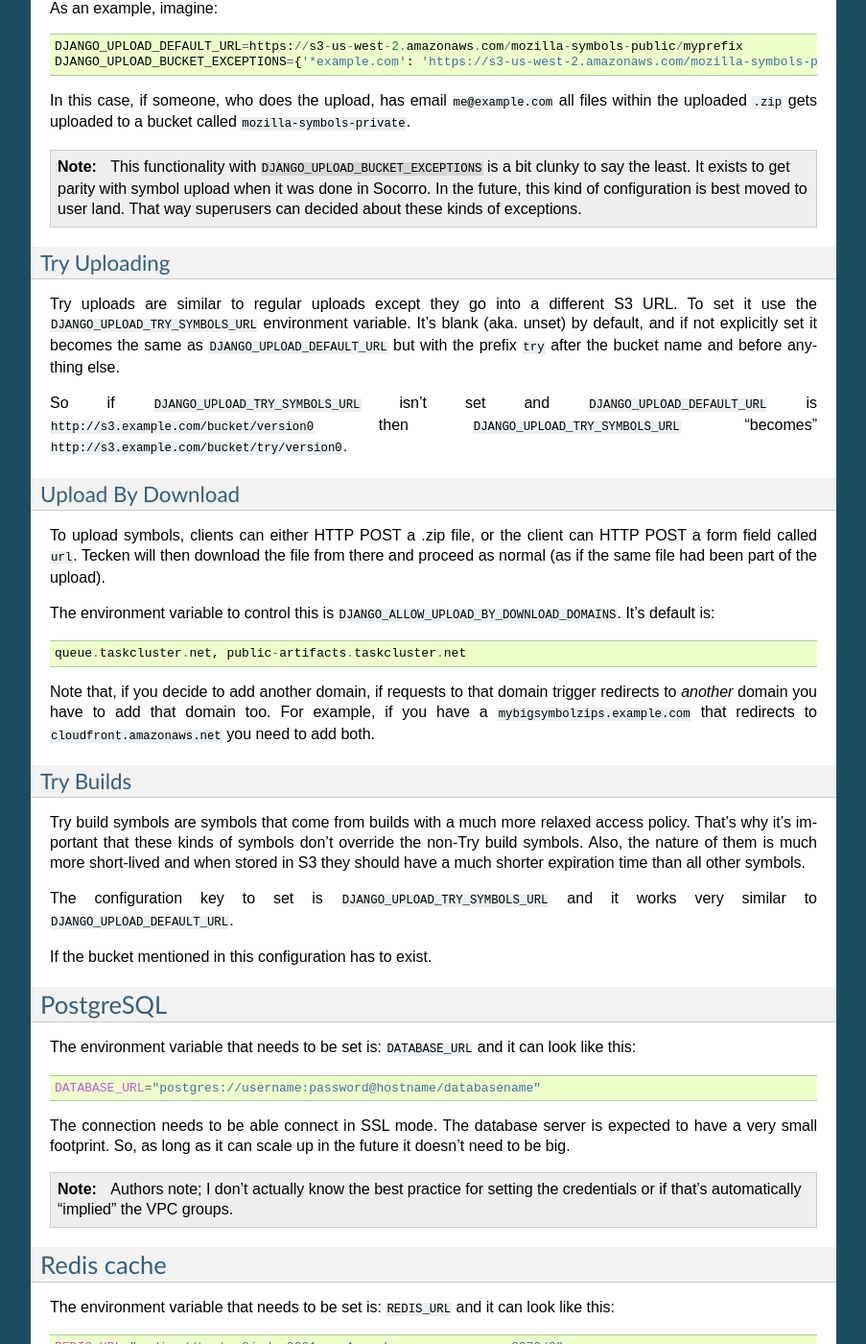
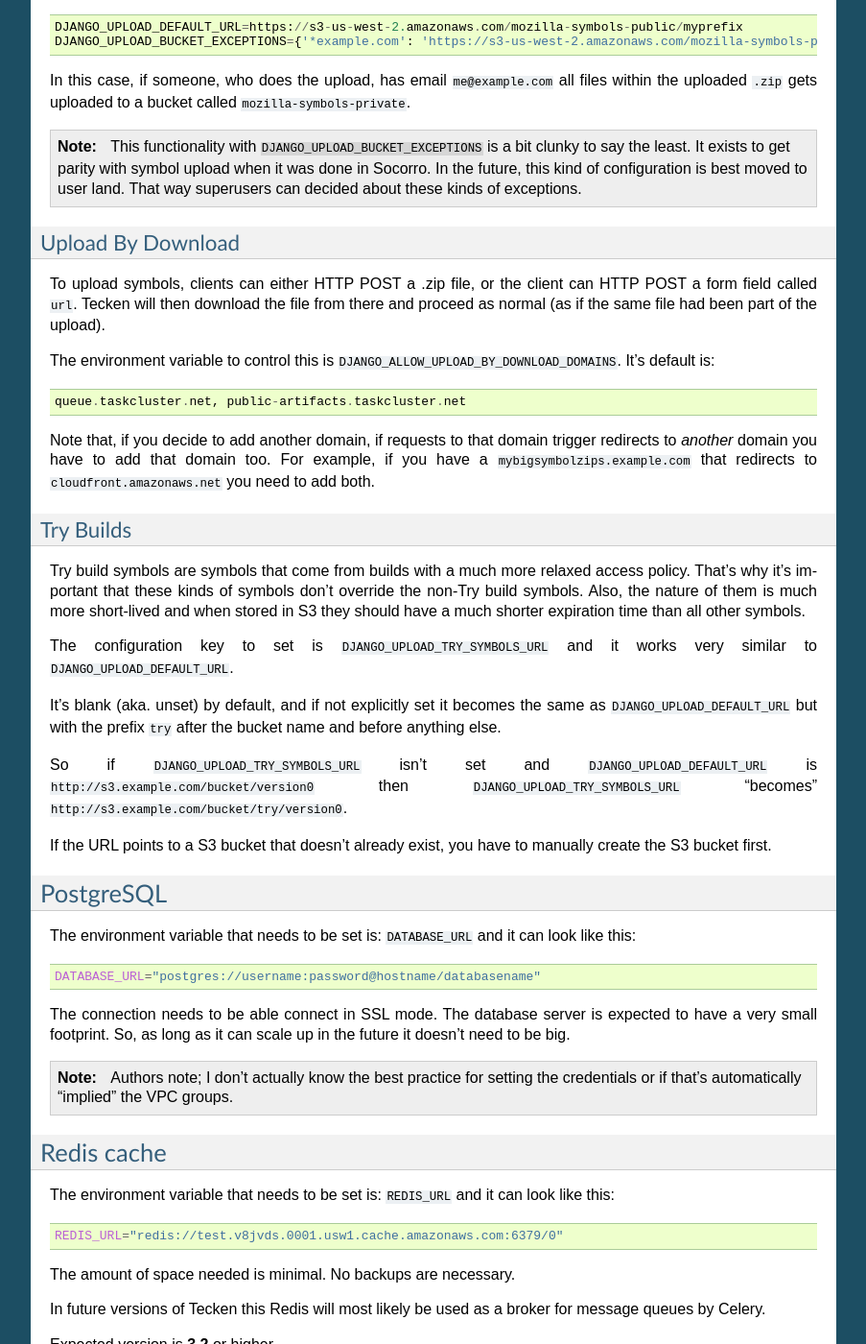
Before and after one commit to mozilla-services/tecken, a Sphinx documentation site: the page built from docs/configuration.rst, in a window 1280 px wide and 1400 px high, scrolled down 2549 px. Shown: the whole window at 96% size, without its empty margins (198-1101 px from the left). Built offline with Sphinx 7.4.7, drawn with Linux system fonts in a browser that asks for light colours.

Commit message:
small fix to docs

```diff
--- a/docs/configuration.rst
+++ b/docs/configuration.rst
@@ -149,22 +149,6 @@ all files within the uploaded ``.zip`` gets uploaded to a bucket called
           configuration is best moved to user land. That way superusers can
           decided about these kinds of exceptions.
 
-
-Try Uploading
--------------
-
-Try uploads are similar to regular uploads except they go into a different
-S3 URL. To set it use the ``DJANGO_UPLOAD_TRY_SYMBOLS_URL`` environment
-variable. It's blank (aka. unset) by default, and if not explicitly set
-it becomes the same as ``DJANGO_UPLOAD_DEFAULT_URL`` but with the prefix
-``try`` after the bucket name and before anything else.
-
-So if ``DJANGO_UPLOAD_TRY_SYMBOLS_URL`` isn't set and
-``DJANGO_UPLOAD_DEFAULT_URL`` is ``http://s3.example.com/bucket/version0``
-then ``DJANGO_UPLOAD_TRY_SYMBOLS_URL`` "becomes"
-``http://s3.example.com/bucket/try/version0``.
-
-
 Upload By Download
 ------------------
 
@@ -195,7 +179,17 @@ a much shorter expiration time than all other symbols.
 The configuration key to set is ``DJANGO_UPLOAD_TRY_SYMBOLS_URL``
 and it works very similar to ``DJANGO_UPLOAD_DEFAULT_URL``.
 
-If the bucket mentioned in this configuration has to exist.
+It's blank (aka. unset) by default, and if not explicitly set
+it becomes the same as ``DJANGO_UPLOAD_DEFAULT_URL`` but with the prefix
+``try`` after the bucket name and before anything else.
+
+So if ``DJANGO_UPLOAD_TRY_SYMBOLS_URL`` isn't set and
+``DJANGO_UPLOAD_DEFAULT_URL`` is ``http://s3.example.com/bucket/version0``
+then ``DJANGO_UPLOAD_TRY_SYMBOLS_URL`` "becomes"
+``http://s3.example.com/bucket/try/version0``.
+
+If the URL points to a S3 bucket that doesn't already exist, you have to
+manually create the S3 bucket first.
 
 PostgreSQL
 ==========
```
